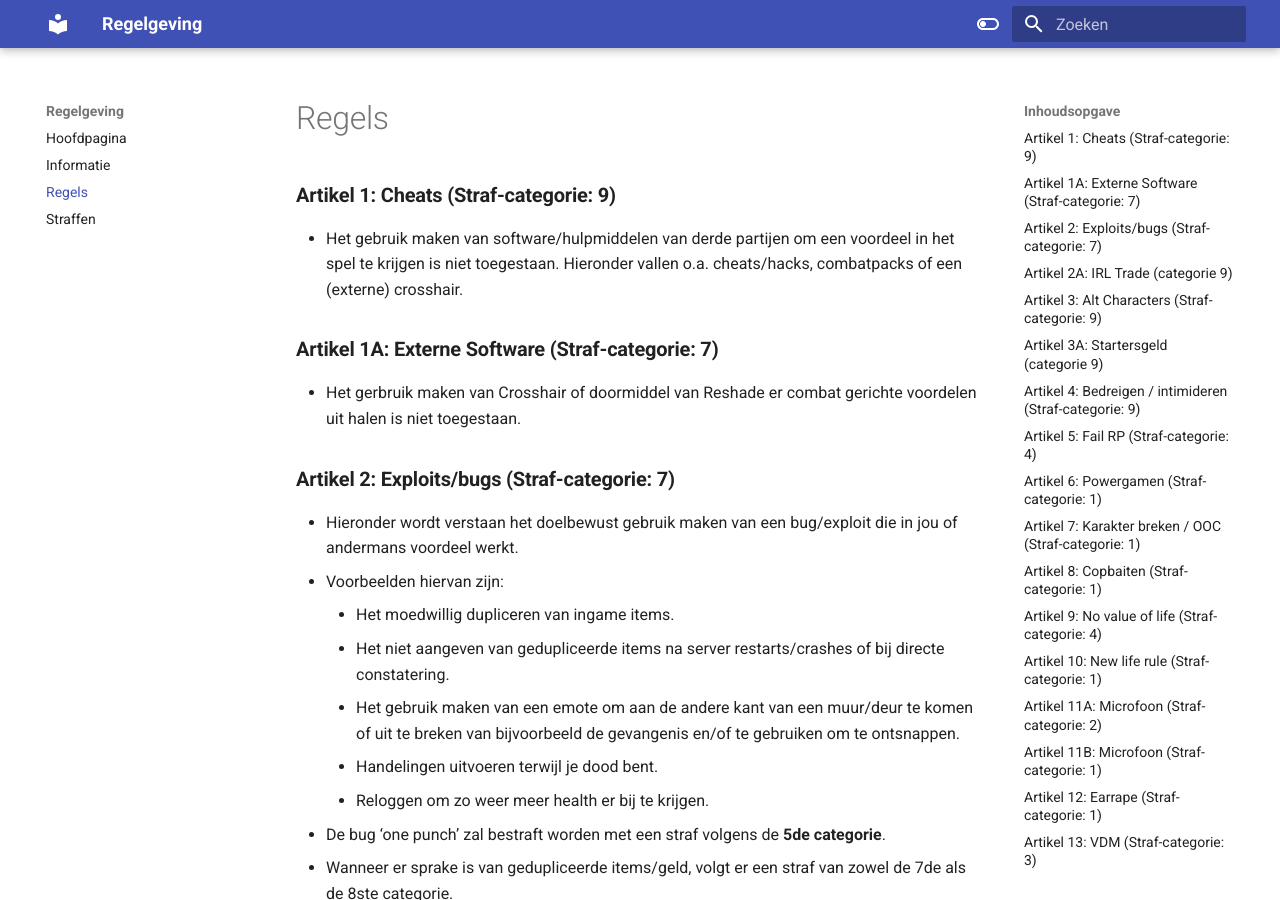
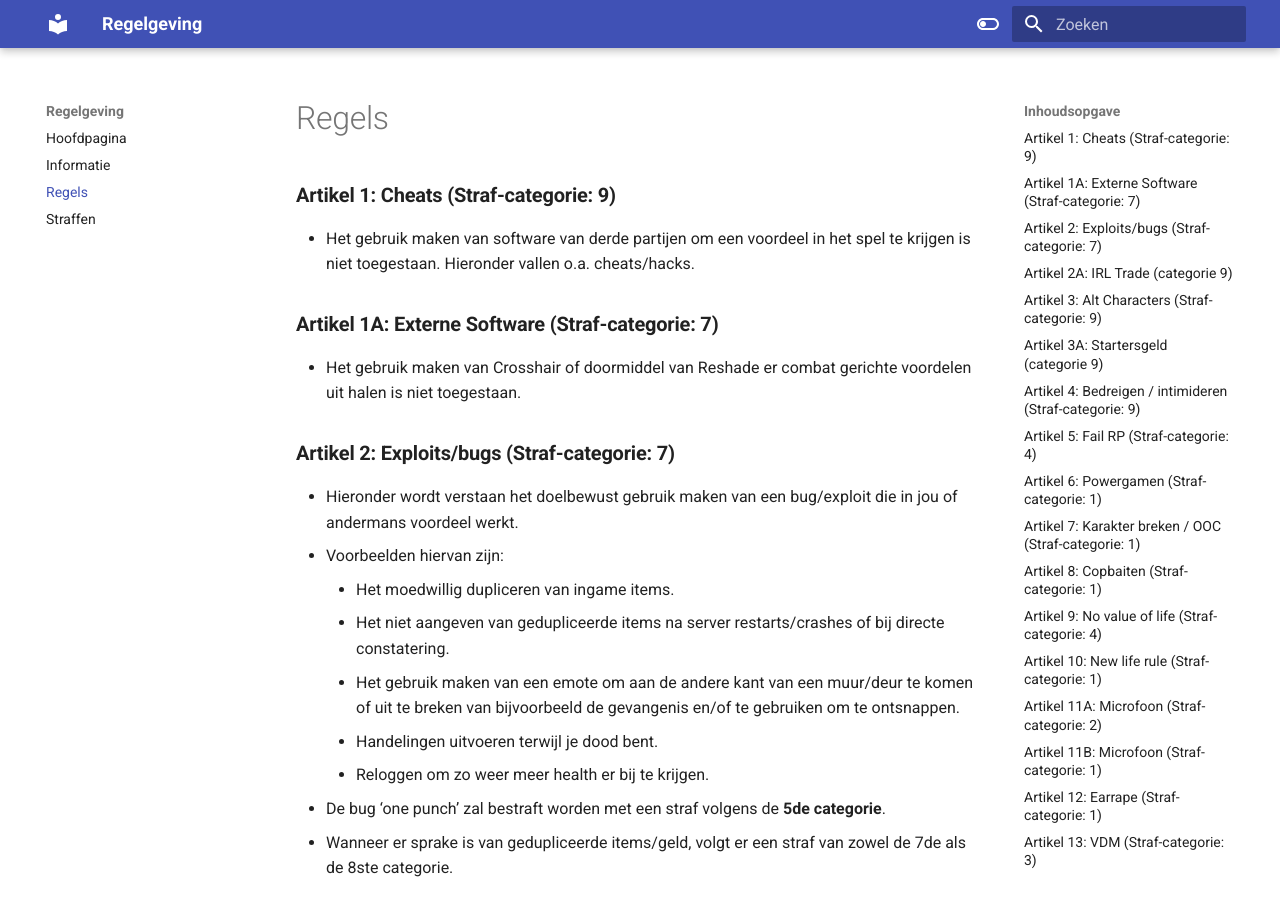
Before and after one commit to ZuiderVeenRP/apv, an MkDocs documentation site: the page built from docs/algemeen.md, in a window 1280 px wide and 900 px high. Built offline with MkDocs 1.6.1 and Material for MkDocs 9.7.7, drawn with Linux system fonts in a browser that asks for light colours; comment, search, counter and statistics services are not loaded.

Commit message:
Update algemeen.md

```diff
--- a/docs/algemeen.md
+++ b/docs/algemeen.md
@@ -1,10 +1,10 @@
 # Regels
 
 ### **Artikel 1: Cheats (Straf-categorie: 9)**
-   - Het gebruik maken van software/hulpmiddelen van derde partijen om een voordeel in het spel te krijgen is niet toegestaan. Hieronder vallen o.a. cheats/hacks, combatpacks of een (externe) crosshair.
+   - Het gebruik maken van software van derde partijen om een voordeel in het spel te krijgen is niet toegestaan. Hieronder vallen o.a. cheats/hacks.
 
 ### **Artikel 1A: Externe Software (Straf-categorie: 7)**
-   - Het gerbruik maken van Crosshair of doormiddel van Reshade er combat gerichte voordelen uit halen is niet toegestaan.
+   - Het gebruik maken van Crosshair of doormiddel van Reshade er combat gerichte voordelen uit halen is niet toegestaan.
 
 ### **Artikel 2: Exploits/bugs (Straf-categorie: 7)**
    - Hieronder wordt verstaan het doelbewust gebruik maken van een bug/exploit die in jou of andermans voordeel werkt.
```
